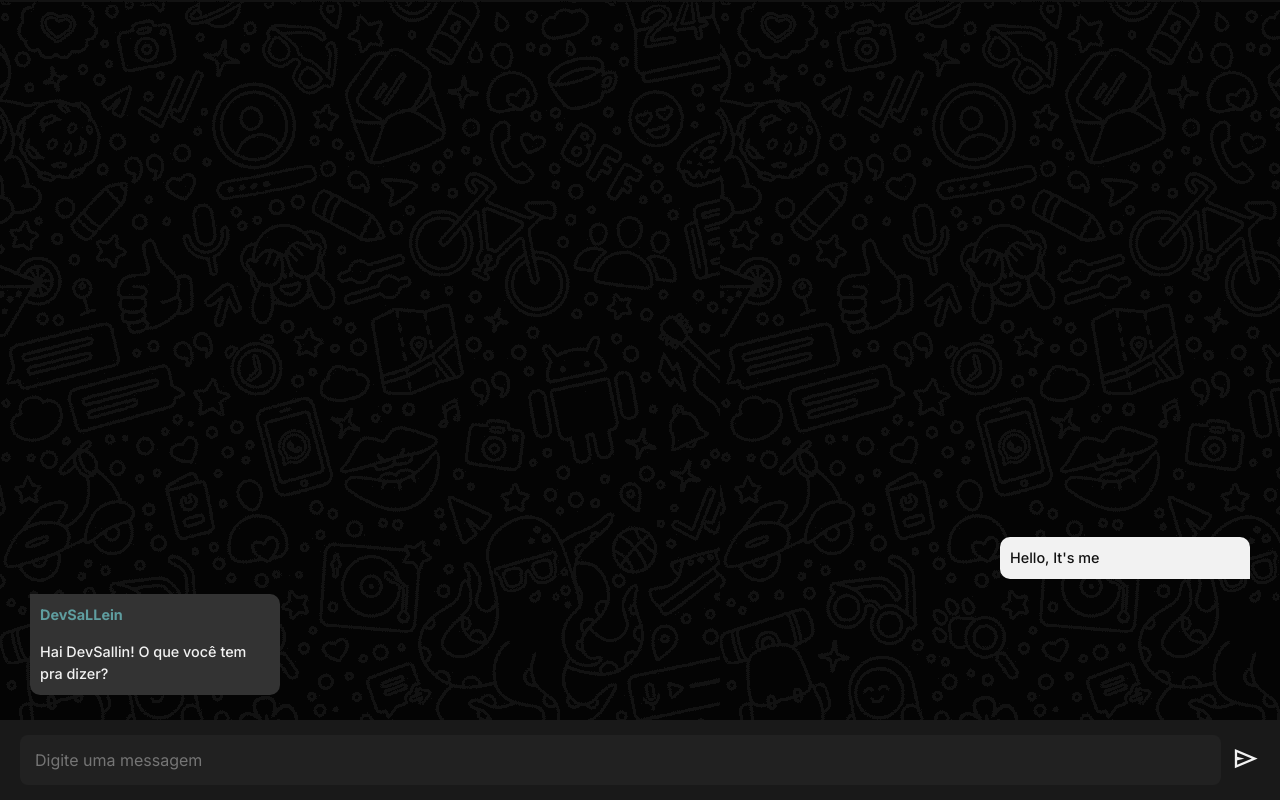
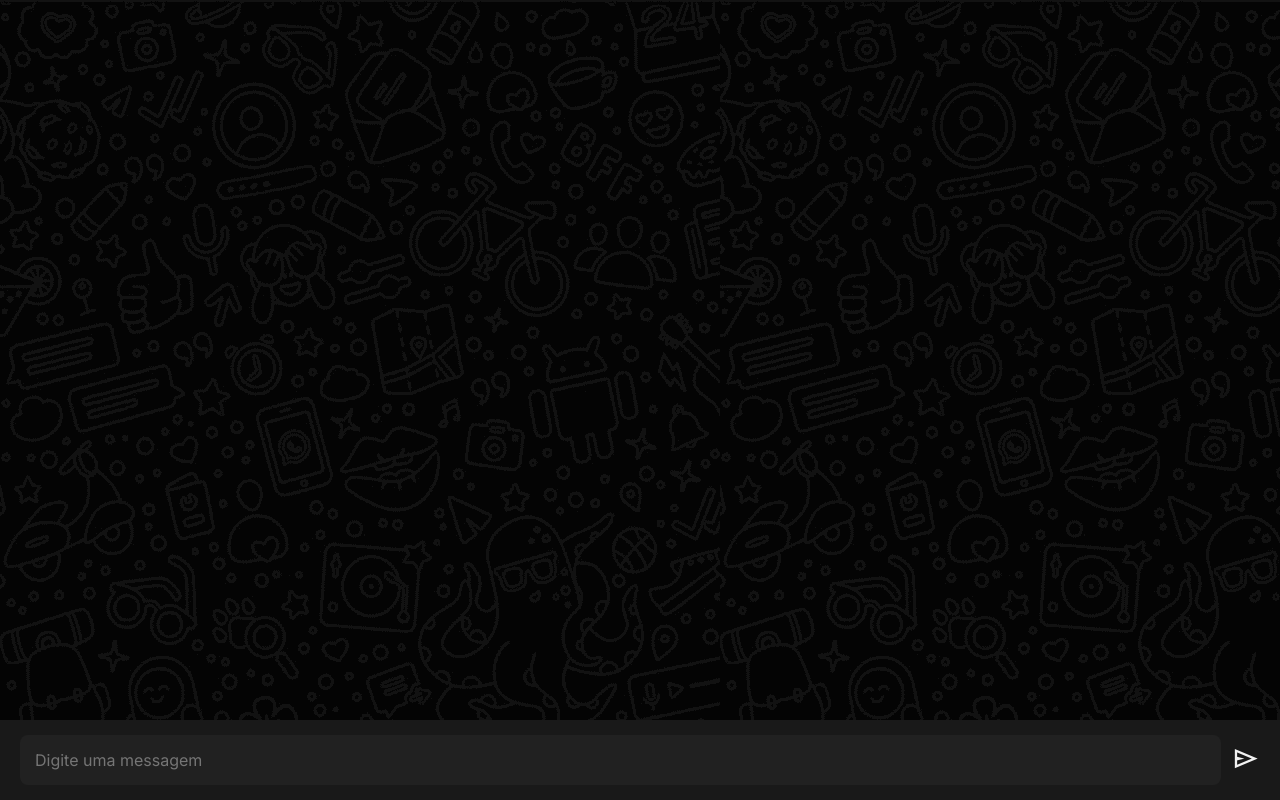
Before and after one commit to DevSaLLein/Chat, a plain HTML site: page frontend/index.html in a window 1280 px wide. Both pictures are taken after typing "Sample" into the empty fields and a click on the button "Entrar". Drawn offline with nearby package versions, Linux system fonts and the light colour scheme.

Commit message:
initial project completed

```diff
--- a/frontend/index.html
+++ b/frontend/index.html
@@ -21,13 +21,7 @@
             </section>
 
             <section class="chat">
-                <section class="chat__messages">
-                    <div class="message--self">Hello, It's me</div>
-                    <div class="message--other">
-                        <span class="message--sender">DevSaLLein</span>
-                        Hai DevSallin! O que você tem pra dizer?
-                    </div>
-                </section>
+                <section class="chat__messages"></section>
 
                 <form  class="chat__form">
                     <input type="text" placeholder="Digite uma messagem" class="chat__input" required>
```
Also changed, not shown: frontend/js/script.js (line endings or trailing spaces).
